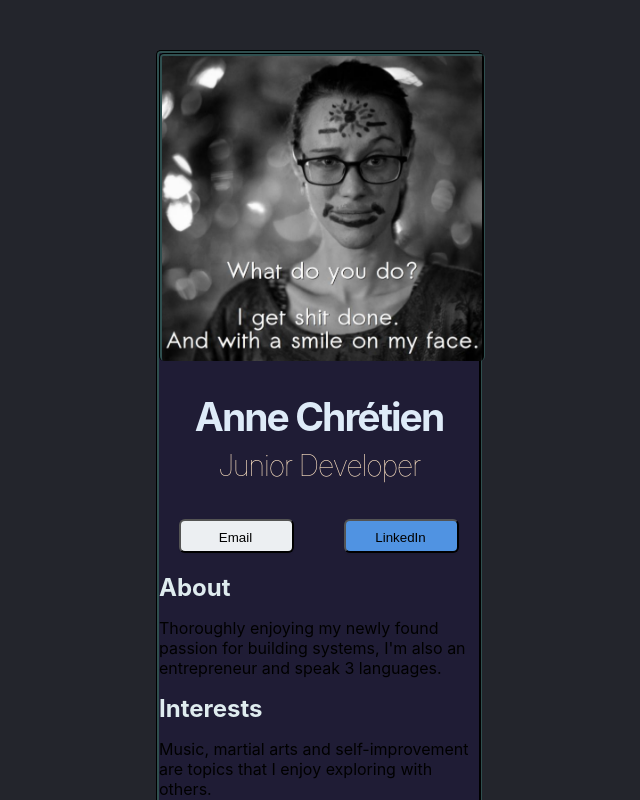
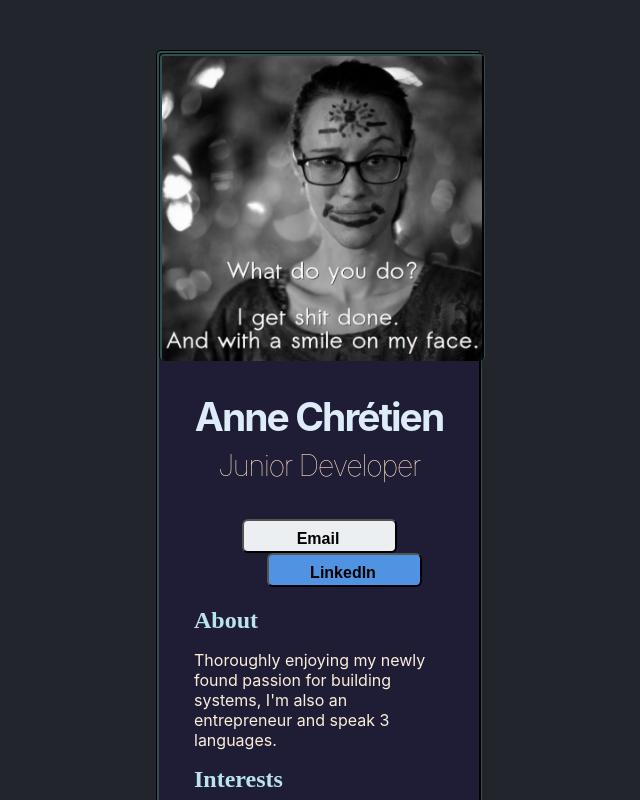
Before and after one commit to AnneCh/React-Projects, a React (Create React App) app: page / in a window 1280 px wide. Shown: the top 800 px of the page, without its empty margins (292-932 px from the left). Built offline with nearby package versions, Linux system fonts and the light colour scheme.

Commit message:
About/Interests styling

```diff
--- a/src/components/About.jsx
+++ b/src/components/About.jsx
@@ -3,7 +3,7 @@ import '../styles.css';
 
 export default function About(){
     return(
-        <nav className="about">
+        <nav className="section">
             <h2 className="h2">About</h2>
             <p className="txt">
                  Thoroughly enjoying my newly found passion for building systems, I'm also an entrepreneur and speak 3 languages.
--- a/src/components/Interests.jsx
+++ b/src/components/Interests.jsx
@@ -3,7 +3,7 @@ import '../styles.css';
 
 export default function Interests(){
     return(
-        <nav className="interests">
+        <nav className="section">
             <h2 className="h2">Interests</h2>
             <p className="txt">
                  Music, martial arts and self-improvement are topics that I enjoy exploring with others.
--- a/src/styles.css
+++ b/src/styles.css
@@ -25,7 +25,8 @@ body{
 .h2 {
     margin:0;
     margin-right: auto;
-    color: #dfecef;
+    color: #bae4ed;
+    font-family:cursive;
 }
 
 .h3 {
@@ -73,13 +74,16 @@ body{
     display: inline;
     justify-content: center;
     padding: 9px 13px 9px 11px;
-    width: 115px;
+    width: 155px;
     height: 34px;
     left: 283px;
     top: 468px;
     background: #eceff2;
     box-shadow: 0px 1px 2px rgba(0, 0, 0, 0.05);
     border-radius: 6px;
+    font-size: medium;
+    font-family:Arial, Helvetica, sans-serif;
+    font-weight: 600;
 }
 
 .btn-linkedin{
@@ -88,13 +92,25 @@ body{
     margin-left:50px;
     padding: 9px 13px 9px 11px;
     gap: 8px;
-    width: 115px;
+    width: 155px;
     height: 34px;
     left: 283px;
     top: 468px;
     background: #5093E2;
     box-shadow: 0px 1px 2px rgba(0, 0, 0, 0.05);
     border-radius: 6px;
+    font-size: medium;
+    font-family:Arial, Helvetica, sans-serif;
+    font-weight: 600;
+}
+
+.section{
+    padding-left:35px;
+    padding-right:35px;
+}
+
+.txt{
+    color: #fbefd9;
 }
 
 
```
